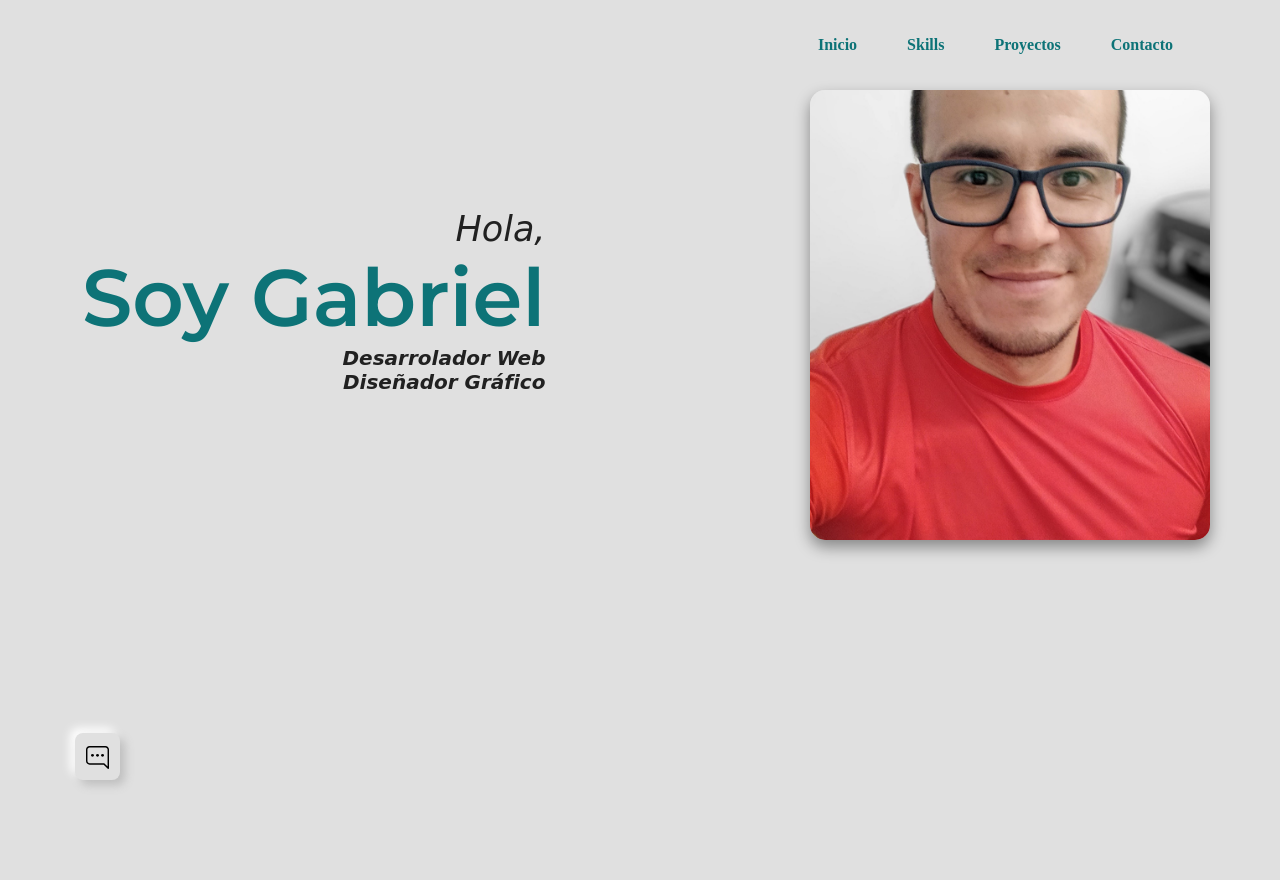
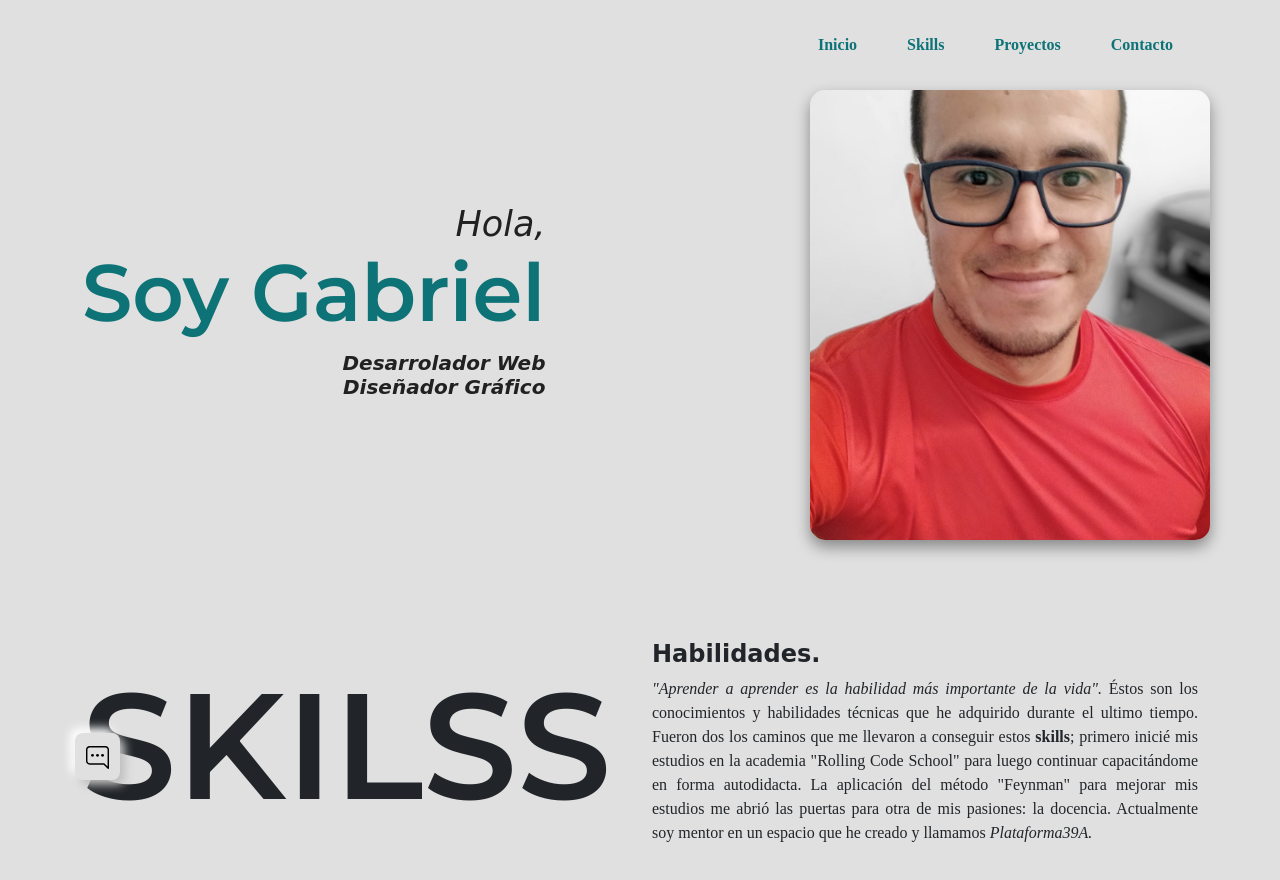
Before and after one commit to Gabriel-Arg/Portfolio-2.0, a plain HTML site: page index.html in a window 1280 px wide. Drawn offline with nearby package versions, Linux system fonts and the light colour scheme; a web font is replaced by a local one.

Commit message:
Inicio seccion Skills

```diff
--- a/css/celular-576.css
+++ b/css/celular-576.css
@@ -99,4 +99,15 @@
         font-size: 15px;
     }
 
+    /* ------------------------------------------------------- */
+    /* -----TARJETA DEL HEADER----- */
+    /* ------------------------------------------------------- */
+
+    .skills-fluid .skills-row .skills-title h2 {
+        font-size: 5rem;
+        text-align: center;
+    }
+
+
+
 }
--- a/css/tablet-768.css
+++ b/css/tablet-768.css
@@ -32,4 +32,12 @@
         font-size: 14px;
     }
 
+    /* ------------------------------------------------------- */
+    /* -----SKILLS----- */
+    /* ------------------------------------------------------- */
+
+    .skills-fluid .skills-row .skills-info {
+        width: auto;
+    }
+
 }
--- a/index.html
+++ b/index.html
@@ -173,6 +173,24 @@
         <div class="container skills-container">
             <div class="row skills-row">
 
+                <div class="skills-title">
+                    <h2>SKILSS</h2>
+                </div>
+                <div class="skills-info">
+                    <h4>Habilidades.</h4>
+                    <p>
+                        <i>"Aprender a aprender es la habilidad más importante de la vida".</i>
+                        Éstos son los conocimientos y habilidades técnicas que he adquirido
+                        durante el ultimo tiempo. Fueron dos los caminos que me llevaron
+                        a conseguir estos <strong>skills</strong>; primero inicié mis estudios
+                        en la academia "Rolling Code School" para luego continuar capacitándome
+                        en forma autodidacta. La aplicación del método "Feynman"
+                        para mejorar mis estudios me abrió las puertas para otra de mis pasiones:
+                        la docencia. Actualmente soy mentor en un espacio que he creado y
+                        llamamos <i>Plataforma39A.</i>
+                    </p>
+                </div>
+
             </div>
         </div>
     </div>
--- a/scss/compiler-01.scss
+++ b/scss/compiler-01.scss
@@ -211,7 +211,7 @@ body {
                     font-style: oblique;
                 }
                 h1 {
-                    margin: 0;
+                    margin: 0 0 10px 0;
                     font-family: $fuente-titulos;
                     color: $color-celesteoscuro;
                     font-size: 80px;
@@ -296,5 +296,36 @@ body {
 // ---------------------------------------------------
 
 .skills-fluid {
-    height: 100vh;
+    margin: 100px 0px;
+    height: auto;
+
+    .skills-row {
+        // border: 1px solid red;
+
+        display: flex;
+        flex-direction: row;
+        justify-content: space-between;
+        align-items: center;
+
+        .skills-title {
+            width: auto;
+
+            h2 {
+                font-family: $fuente-titulos;
+                font-size: 150px;
+            }
+        }
+        .skills-info {
+            width: 50%;
+
+            h4 {
+                font-family: $fuente-subtitulos;
+                font-weight: bold;
+            }
+            p {
+                font-family: $fuente-parrafos;
+                text-align: justify;
+            }
+        }
+    }
 }
```
Also changed, not shown: css/style.css, 1 other file.
